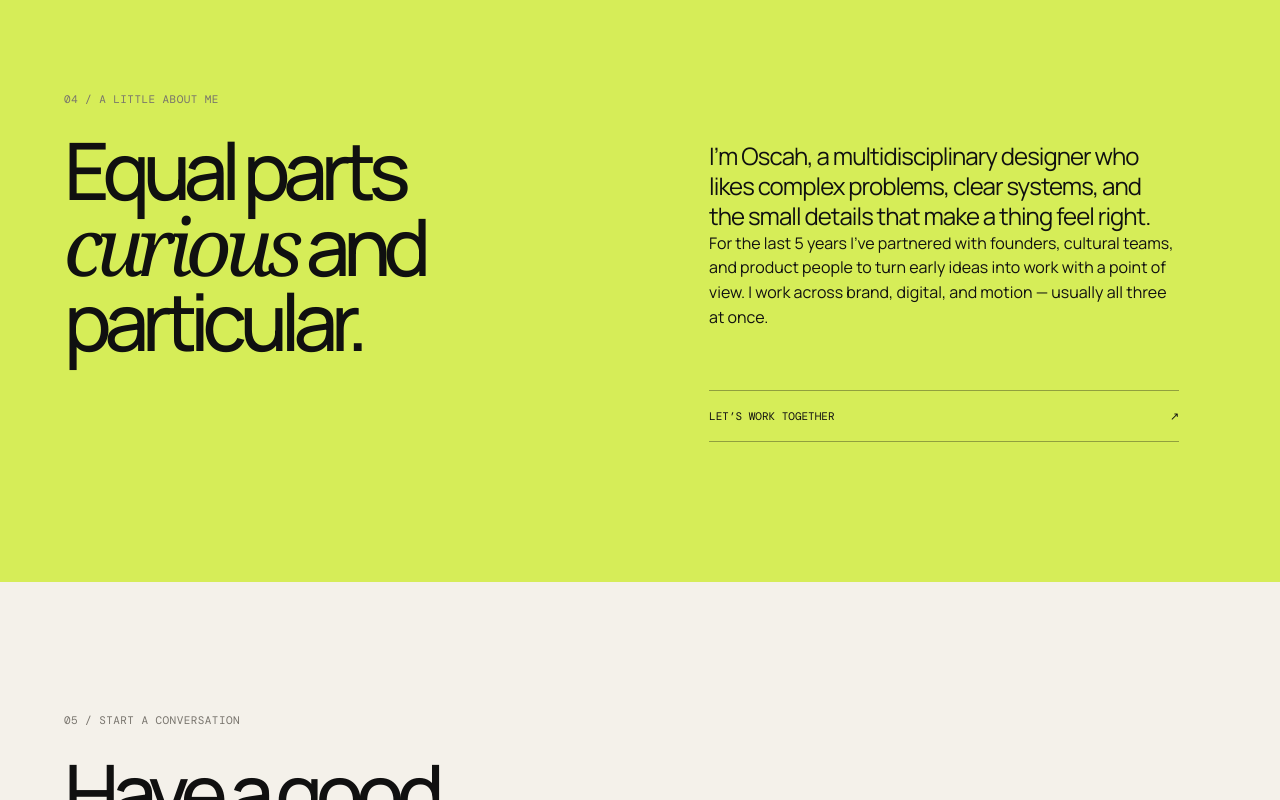
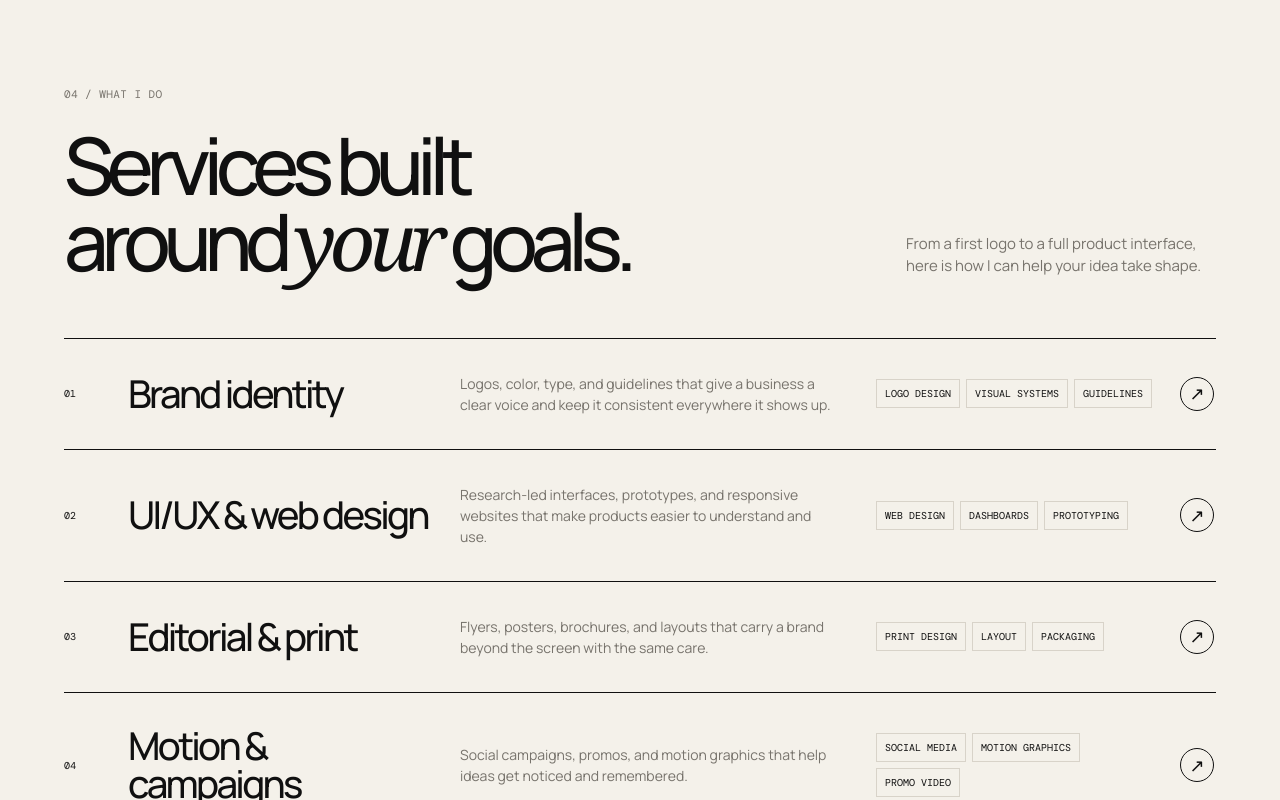
Before and after one commit to Oscah-jay/Ossy, a Next.js app: page / in a window 1280 px wide. Shown: the part 5020-5820 px from the top of the page. Built offline with nearby package versions, Linux system fonts and the light colour scheme.

Commit message:
Feat: Add services section

```diff
--- a/app/globals.css
+++ b/app/globals.css
@@ -79,6 +79,30 @@ button { color: inherit; font: inherit; cursor: pointer; }
 .video-close:hover { color: var(--coral); }
 .video-caption { color: var(--paper); font-family: var(--mono); font-size: 10px; margin: 14px 0 0; opacity: .7; text-transform: uppercase; }
 
+/* Services */
+.services-section { padding-bottom: 150px; padding-top: 135px; }
+.service-list { border-top: 1px solid var(--ink); }
+.service-row { align-items: center; border-bottom: 1px solid var(--ink); display: grid; gap: 24px; grid-template-columns: 40px 1.1fr 1.4fr 1fr 36px; padding: 34px 0; transition: background .25s, padding .25s; }
+.service-row:hover { padding-left: 20px; padding-right: 20px; }
+.service-coral:hover { background: var(--coral); }
+.service-blue:hover { background: var(--blue); }
+.service-yellow:hover { background: var(--yellow); }
+.service-purple:hover { background: var(--purple); }
+.service-id { font-family: var(--mono); font-size: 10px; }
+.service-row h3 { font-size: clamp(26px, 3vw, 42px); font-weight: 500; letter-spacing: -.07em; line-height: 1; margin: 0; }
+.service-row p { color: var(--muted); font-size: 14px; line-height: 1.5; margin: 0; max-width: 380px; transition: color .25s; }
+.service-row:hover p { color: var(--ink); }
+.service-tags { display: flex; flex-wrap: wrap; gap: 6px; list-style: none; margin: 0; padding: 0; }
+.service-tags li { border: 1px solid var(--rule); font-family: var(--mono); font-size: 10px; padding: 6px 8px; text-transform: uppercase; transition: border-color .25s; }
+.service-row:hover .service-tags li { border-color: var(--ink); }
+.service-arrow { align-items: center; border: 1px solid var(--ink); border-radius: 50%; display: flex; font-size: 18px; height: 34px; justify-content: center; width: 34px; }
+
+@media (max-width: 800px) {
+  .services-section { padding-bottom: 95px; padding-top: 90px; }
+  .service-row { gap: 14px 16px; grid-template-columns: 32px 1fr 34px; padding: 28px 0; }
+  .service-row p, .service-tags { grid-column: 2 / -1; }
+  .service-arrow { grid-column: 3; grid-row: 1; }
+}
 @media (max-width: 500px) {
   .play-icon { height: 46px; width: 46px; }
   .video-lightbox { padding: 4vw; }
--- a/app/page.tsx
+++ b/app/page.tsx
@@ -25,6 +25,12 @@ function ProjectVisual({ tone, number, image, title, motion = false }: { tone: s
   </div>
 }
 
+const services = [
+  { id: '01', title: 'Brand identity', copy: 'Logos, color, type, and guidelines that give a business a clear voice and keep it consistent everywhere it shows up.', tags: ['Logo design', 'Visual systems', 'Guidelines'], tone: 'coral' },
+  { id: '02', title: 'UI/UX & web design', copy: 'Research-led interfaces, prototypes, and responsive websites that make products easier to understand and use.', tags: ['Web design', 'Dashboards', 'Prototyping'], tone: 'blue' },
+  { id: '03', title: 'Editorial & print', copy: 'Flyers, posters, brochures, and layouts that carry a brand beyond the screen with the same care.', tags: ['Print design', 'Layout', 'Packaging'], tone: 'yellow' },
+  { id: '04', title: 'Motion & campaigns', copy: 'Social campaigns, promos, and motion graphics that help ideas get noticed and remembered.', tags: ['Social media', 'Motion graphics', 'Promo video'], tone: 'purple' },
+]
 export default function Page() {
   const [filter, setFilter] = useState('all')
   const [activeCase, setActiveCase] = useState(0)
@@ -88,10 +94,31 @@ export default function Page() {
       <a className="view-all-designs" href="/designs">View all designs <span>↗</span></a>
     </section>
 
+        <section className="services-section container" id="services">
+      <div className="section-heading">
+        <div>
+          <p className="eyebrow">04 / What I do</p>
+          <h2>Services built<br />around <em>your</em> goals.</h2>
+        </div>
+        <p className="section-intro">From a first logo to a full product interface, here is how I can help your idea take shape.</p>
+      </div>
+      <div className="service-list">
+        {services.map((service) => (
+          <a className={`service-row service-${service.tone}`} href="#contact" key={service.id} aria-label={`Start a ${service.title} project`}>
+            <span className="service-id">{service.id}</span>
+            <h3>{service.title}</h3>
+            <p>{service.copy}</p>
+            <ul className="service-tags">{service.tags.map((tag) => <li key={tag}>{tag}</li>)}</ul>
+            <span className="service-arrow">↗</span>
+          </a>
+        ))}
+      </div>
+    </section>
+
     <section className="about-section" id="about">
       <div className="container about-layout">
         <div>
-          <p className="eyebrow">04 / A little about me</p>
+          <p className="eyebrow">05 / A little about me</p>
           <h2>Equal parts<br /><em>curious</em> and<br />particular.</h2>
         </div>
         <div className="about-copy">
@@ -107,7 +134,7 @@ export default function Page() {
     <footer className="site-footer" id="contact">
       <div className="container">
         <div className="footer-top">
-          <p className="eyebrow">05 / Start a conversation</p>
+          <p className="eyebrow">06 / Start a conversation</p>
           <h2>Have a good<br /><em>one?</em> Say hello.</h2>
           <a className="email-link" href="mailto:oscahjuma270@gmail.com">oscahjuma270@gmail.com <span>↗</span></a>
         </div>
```
